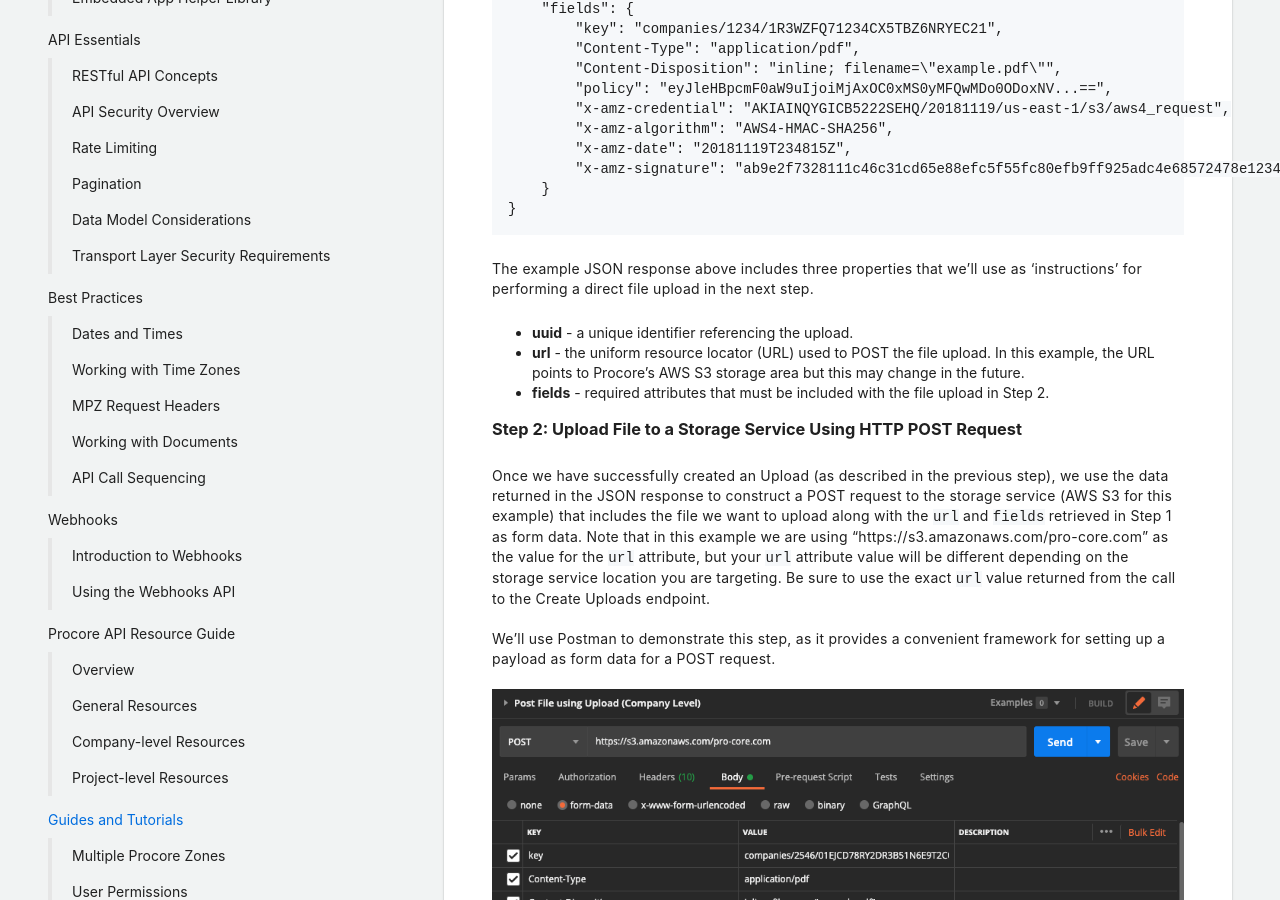
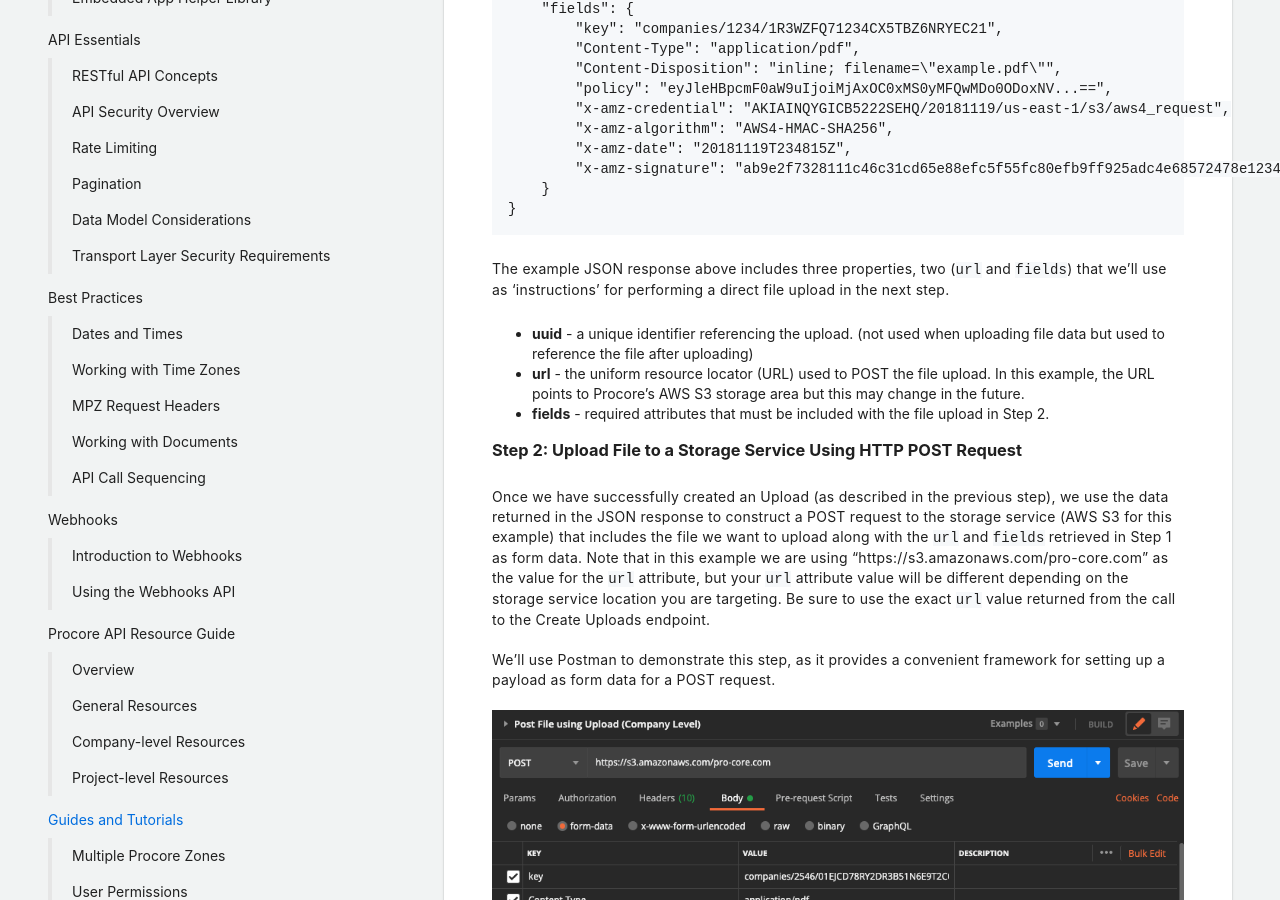
Before and after one commit to procore/documentation, a Jekyll site: the page built from tutorials/tutorial_uploads.md, in a window 1280 px wide and 900 px high, scrolled down 1438 px. Built offline with Jekyll 4.4.1, drawn with Linux system fonts in a browser that asks for light colours.

Commit message:
Update doc to make it clearer.

````diff
--- a/tutorials/tutorial_uploads.md
+++ b/tutorials/tutorial_uploads.md
@@ -61,9 +61,9 @@ Executing a successful call to the Create Uploads endpoint returns a JSON respon
 }
 ```
 
-The example JSON response above includes three properties that we'll use as 'instructions' for performing a direct file upload in the next step.
+The example JSON response above includes three properties, two (`url` and `fields`) that we’ll use as ‘instructions’ for performing a direct file upload in the next step.
 
-- **uuid** - a unique identifier referencing the upload.
+- **uuid** - a unique identifier referencing the upload. (not used when uploading file data but used to reference the file after uploading)
 - **url** - the uniform resource locator (URL) used to POST the file upload. In this example, the URL points to Procore's AWS S3 storage area but this may change in the future.
 - **fields** - required attributes that must be included with the file upload in Step 2.
 
````
